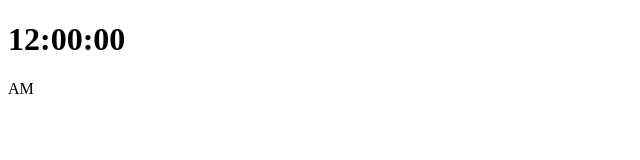
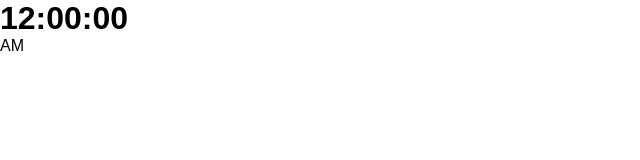
Before and after one commit to Vikash-Attrish/Digital_Clock, a website: page index.html in a window 1280 px wide. Shown: the whole page, without its empty margins (0-640 px from the left). Drawn offline with Linux system fonts and the light colour scheme.

Commit message:
Set font_Family

```diff
--- a/styles.css
+++ b/styles.css
@@ -1,3 +1,6 @@
 * {
+  margin: 0;
+  padding: 0;
   box-sizing: border-box;
+  font-family: Arial, Helvetica, sans-serif;
 }
```
